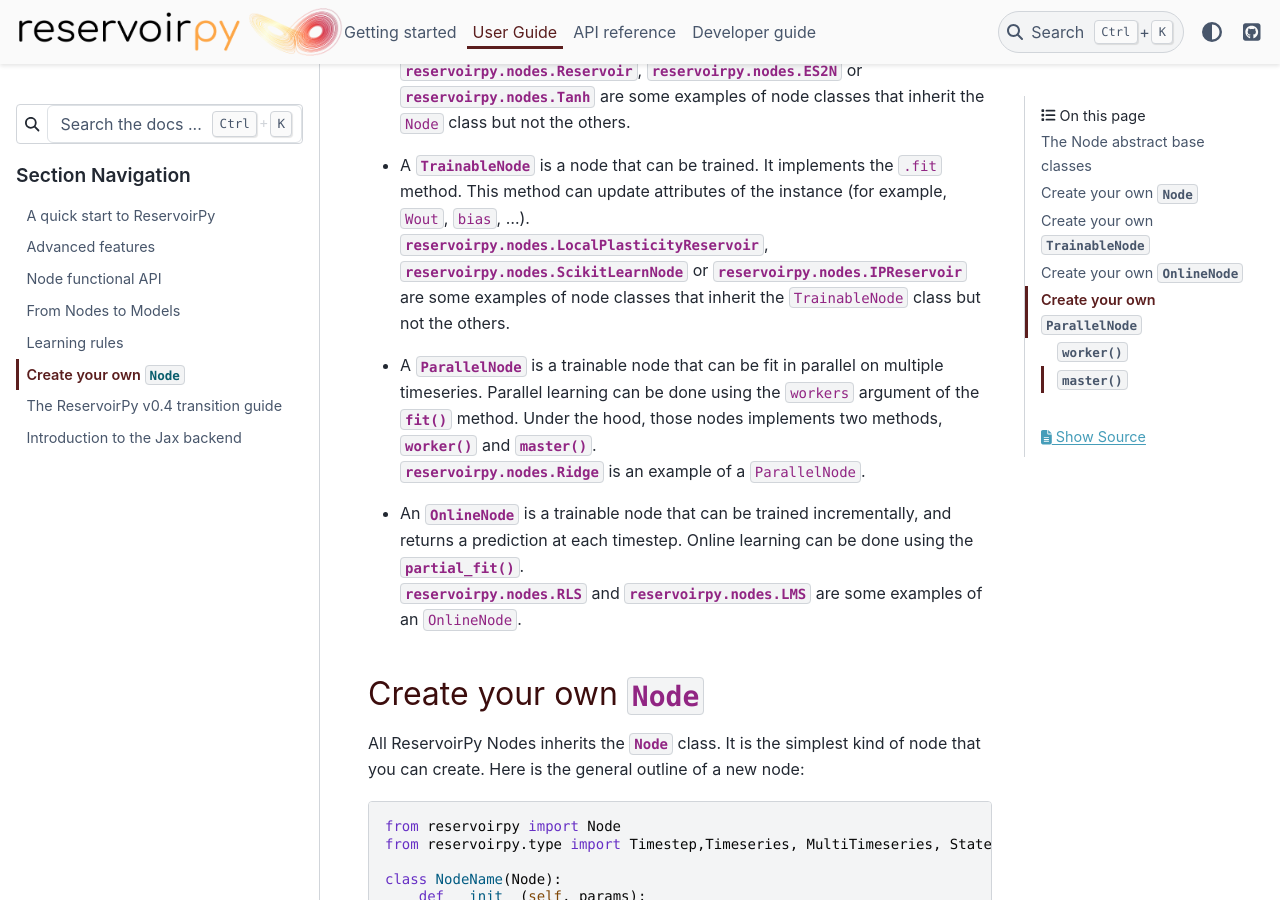
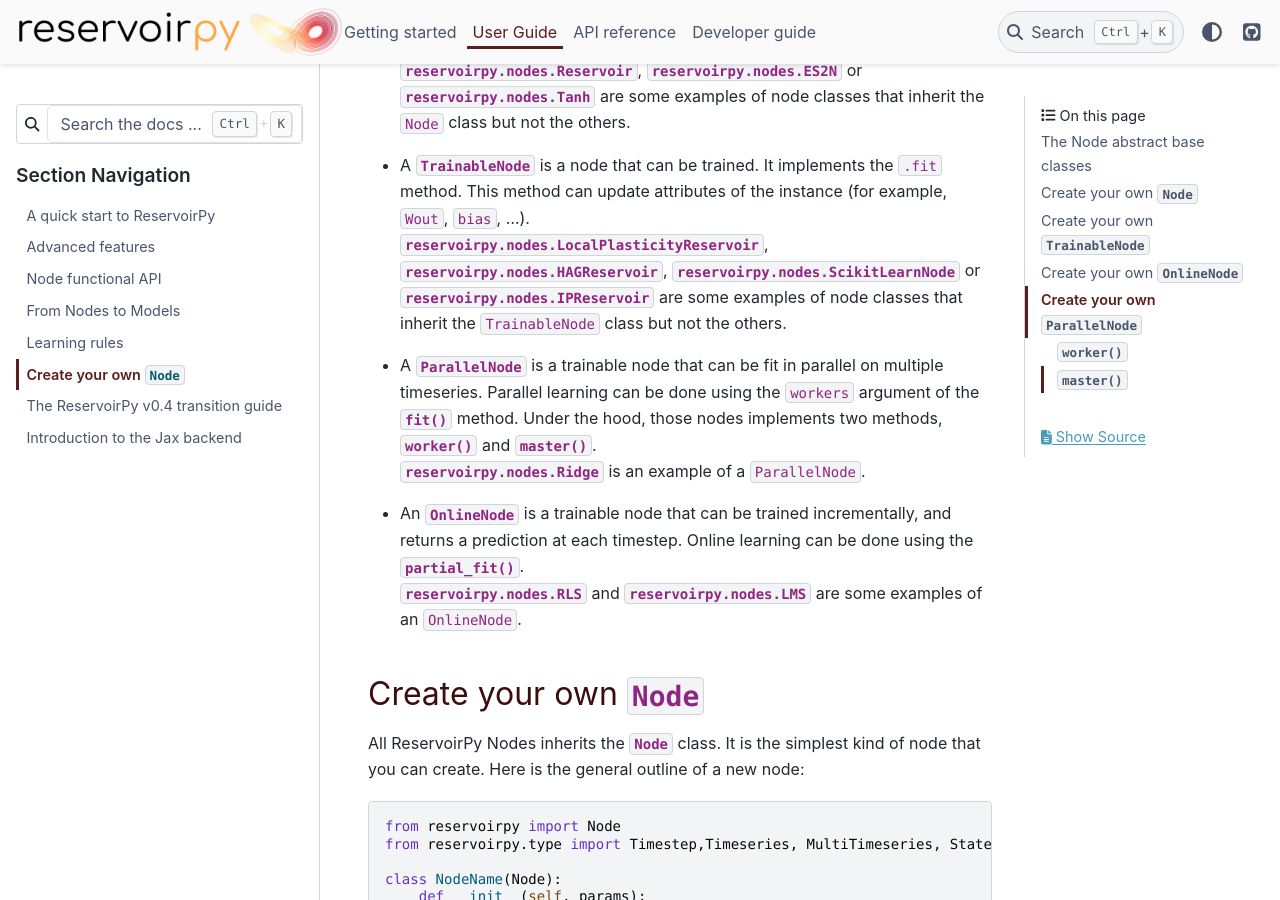
Before and after one commit to reservoirpy/reservoirpy, a Sphinx documentation site: the page built from docs/source/user_guide/create_new_node.rst, in a window 1280 px wide and 900 px high, scrolled down 600 px. Built offline with Sphinx 7.4.7 and the PyData theme 0.15.4, drawn with Linux system fonts in a browser that asks for light colours; pages that are not in the unit, such as notebooks, are missing from menus.

```diff
--- a/docs/source/user_guide/create_new_node.rst
+++ b/docs/source/user_guide/create_new_node.rst
@@ -34,9 +34,9 @@ relationships:
 
 - | A :py:class:`~.TrainableNode` is a node that can be trained. It implements the ``.fit`` method. This method
     can update attributes of the instance (for example, ``Wout``, ``bias``, ...).
-  | :py:class:`reservoirpy.nodes.LocalPlasticityReservoir`, :py:class:`reservoirpy.nodes.ScikitLearnNode` or
-    :py:class:`reservoirpy.nodes.IPReservoir` are some examples of node classes that inherit the ``TrainableNode`` class
-    but not the others.
+  | :py:class:`reservoirpy.nodes.LocalPlasticityReservoir`, :py:class:`reservoirpy.nodes.HAGReservoir`,
+    :py:class:`reservoirpy.nodes.ScikitLearnNode` or :py:class:`reservoirpy.nodes.IPReservoir` are some examples of node
+    classes that inherit the ``TrainableNode`` class but not the others.
 
 - | A :py:class:`~.ParallelNode` is a trainable node that can be fit in parallel on multiple timeseries. Parallel
     learning can be done using the ``workers`` argument of the :py:meth:`~.ParallelNode.fit` method.
```
Also changed, not shown: README.md (+1 -1 lines), 2 other files.
